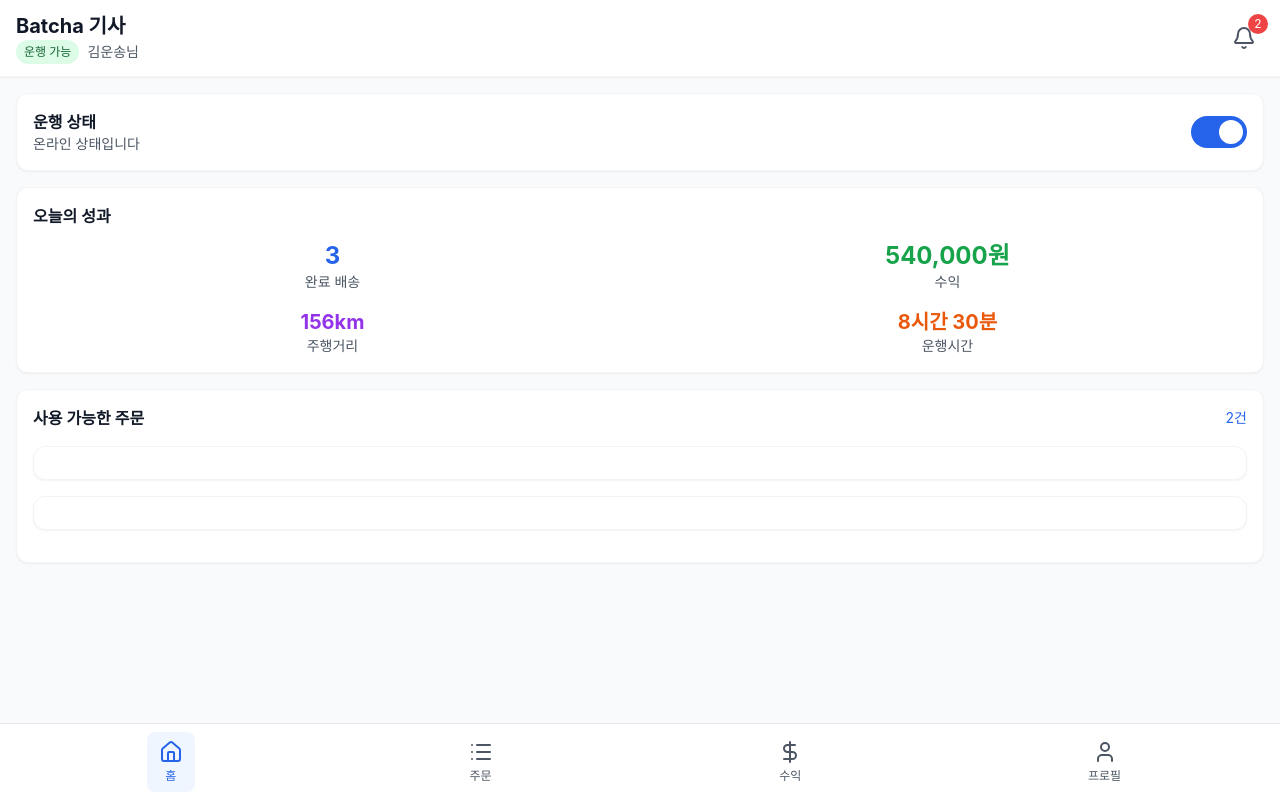
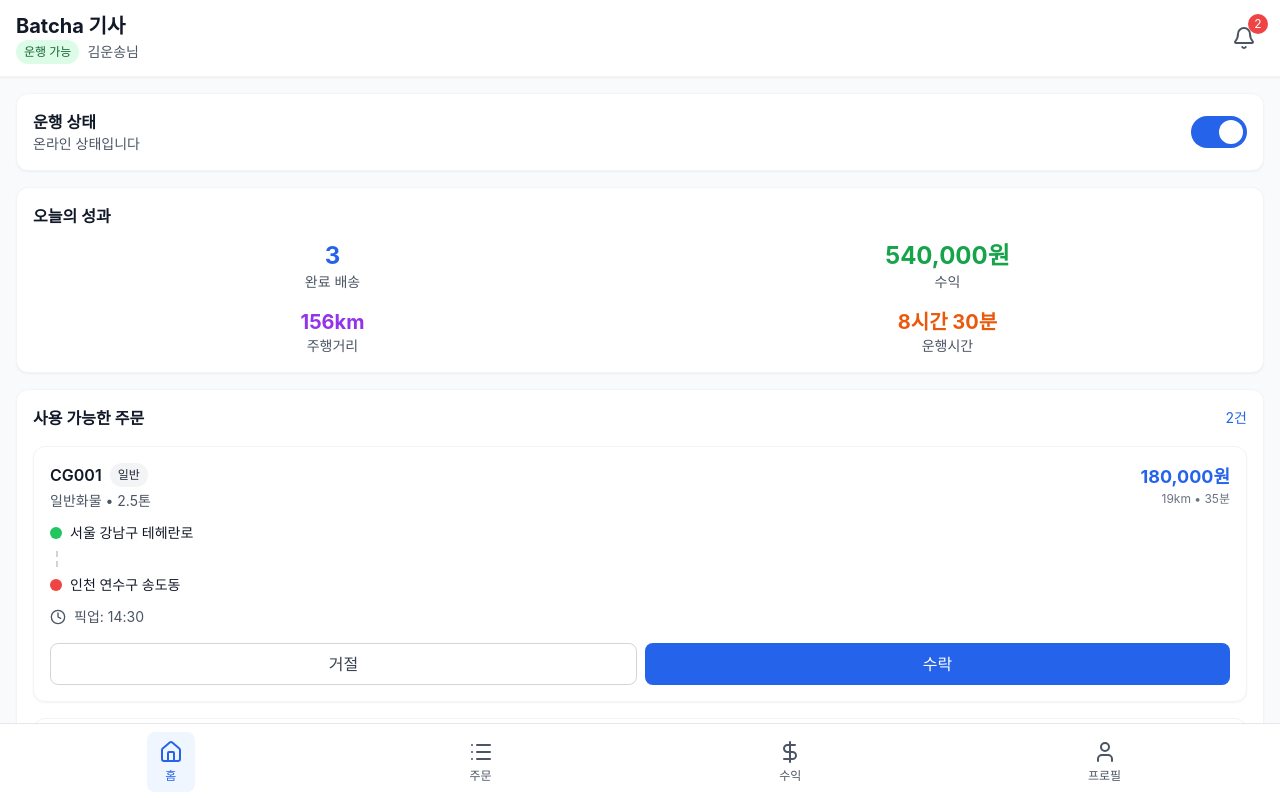
Before and after one commit to 33hyun/Batcha, a React app in the folder frontend/: page / in a window 1280 px wide. Shown: the top 798 px of the page. Built offline with nearby package versions, Linux system fonts and the light colour scheme; the HTML template or start-up script is replaced by a standard one.

Commit message:
feat: 화물목록 예시 추가

```diff
--- a/frontend/src/components/CargoCard.jsx
+++ b/frontend/src/components/CargoCard.jsx
@@ -8,7 +8,55 @@
 
   return (
     <div className="bg-white rounded-xl shadow-sm border border-gray-100 p-4 mb-4">
-      {/* ... 기존 카드 내용 동일 ... */}
+      <div className="flex justify-between items-start mb-3">
+        <div className="flex-1">
+          <div className="flex items-center space-x-2 mb-1">
+            <span className="font-semibold text-gray-900">{cargo.id}</span>
+            <UrgencyBadge urgency={cargo.urgency} />
+          </div>
+          <p className="text-sm text-gray-600">{cargo.type} • {cargo.weight}</p>
+        </div>
+        <div className="text-right">
+          <p className="font-bold text-lg text-blue-600">{cargo.price}</p>
+          <p className="text-xs text-gray-500">{distance} • {duration}</p>
+        </div>
+      </div>
+
+      <div className="space-y-2">
+        <div className="flex items-center space-x-2">
+          <div className="w-3 h-3 rounded-full bg-green-500"></div>
+          <p className="text-sm font-medium text-gray-900">{cargo.origin}</p>
+        </div>
+        <div className="ml-1.5 border-l-2 border-dashed border-gray-300 h-4"></div>
+        <div className="flex items-center space-x-2">
+          <div className="w-3 h-3 rounded-full bg-red-500"></div>
+          <p className="text-sm font-medium text-gray-900">{cargo.destination}</p>
+        </div>
+      </div>
+
+      {cargo.pickup_time && (
+        <div className="mt-3 flex items-center space-x-2 text-sm text-gray-600">
+          <Clock size={16} />
+          <span>픽업: {cargo.pickup_time}</span>
+        </div>
+      )}
+
+      {showActions && (
+        <div className="mt-4 flex space-x-2">
+          <button
+            onClick={() => onReject(cargo.id)}
+            className="flex-1 py-2 px-4 border border-gray-300 text-gray-700 rounded-lg hover:bg-gray-50 transition-colors"
+          >
+            거절
+          </button>
+          <button
+            onClick={() => onAccept(cargo.id)}
+            className="flex-1 py-2 px-4 bg-blue-600 text-white rounded-lg hover:bg-blue-700 transition-colors"
+          >
+            수락
+          </button>
+        </div>
+      )}
     </div>
   );
 };
```
